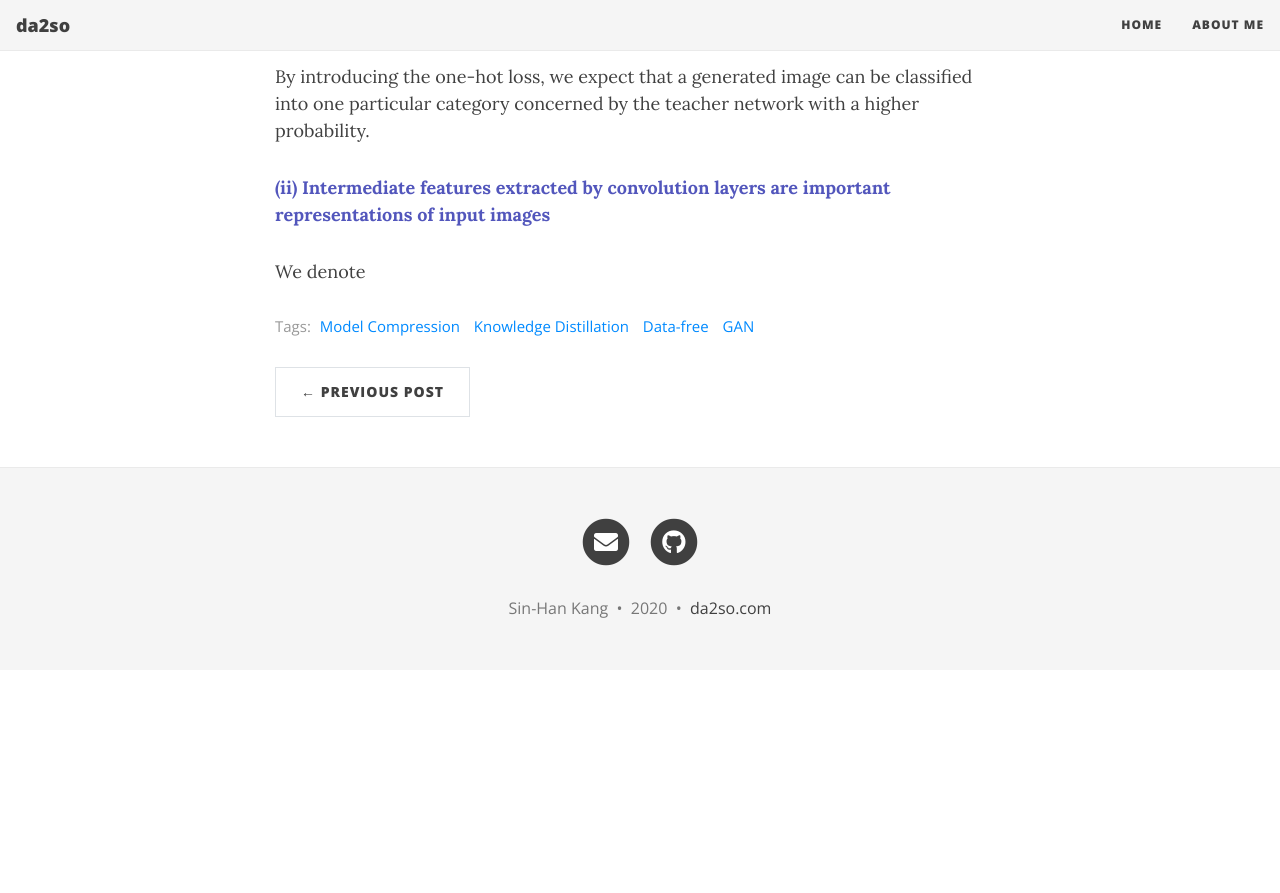
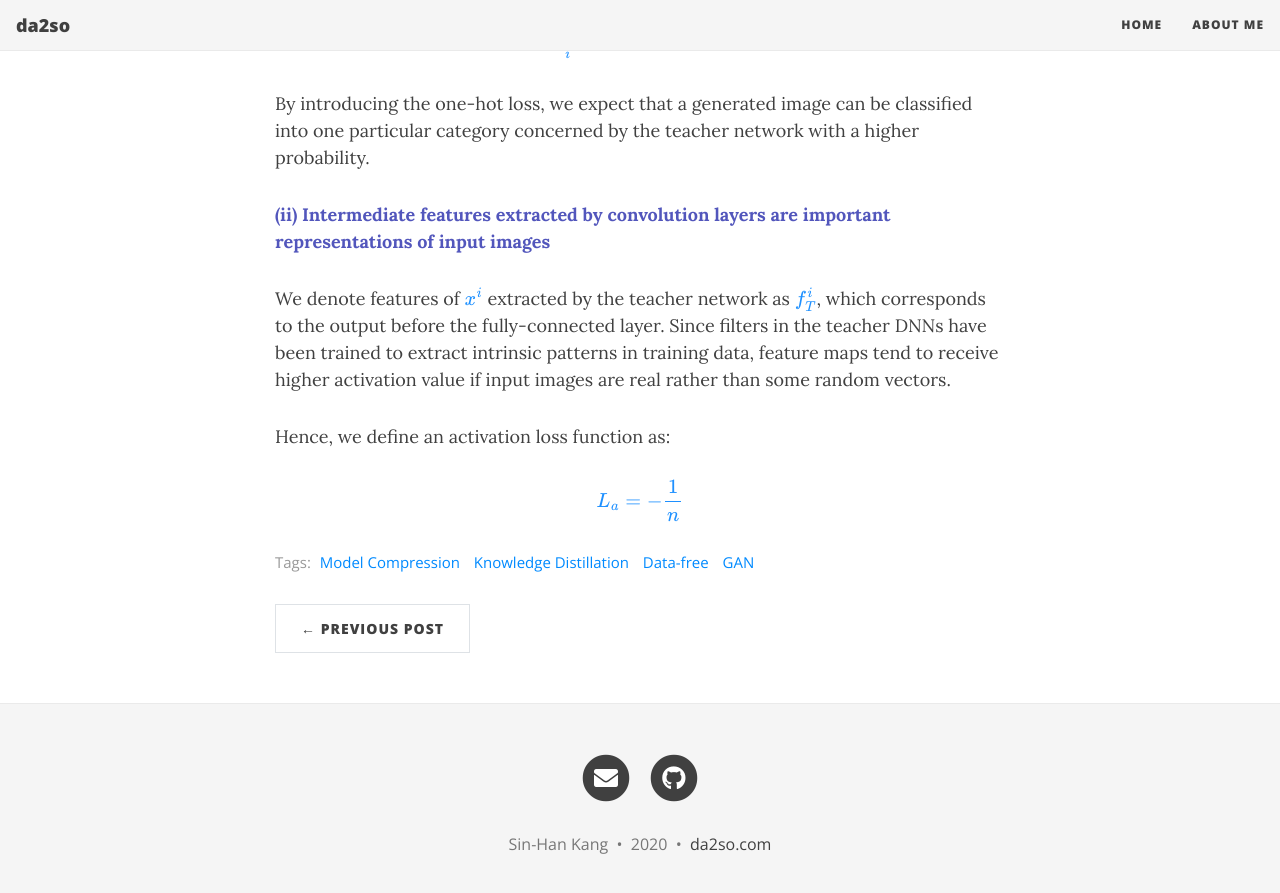
Before and after one commit to da2so/da2so.github.io, a Jekyll site: the page built from _posts/2020-08-13-Data-Free_Learning_of_Student_Networks.md, in a window 1280 px wide and 900 px high, scrolled down 2543 px. Shown: the top 893 px of the window. Built offline with Jekyll 4.4.1, drawn with Linux system fonts in a browser that asks for light colours; nearby versions of some CDN libraries; formulas are drawn with MathJax 3; before the commit the page ends 3213 px from its top, so only the background shows below that; some of the changed text lies outside the part shown.

Commit message:
Update 2020-08-13-Data-Free_Learning_of_Student_Networks.md

```diff
--- a/_posts/2020-08-13-Data-Free_Learning_of_Student_Networks.md
+++ b/_posts/2020-08-13-Data-Free_Learning_of_Student_Networks.md
@@ -45,7 +45,7 @@
 
 <span style="color:DodgerBlue">
 \\[
-L_G= \mathbb{E}_\{ y \sim p_\{data\}(y) \} \[ log D(y) \]
+L_G= \mathbb{E}_\{ y \sim p_d(y) \} \[ log D(y) \] + \mathbb{E}_\{z \sim p_z(z) \} \[log (1-D(G(z)))\] \quad \cdots Eq. (2)
 \\]
 </span>
 
@@ -81,4 +81,12 @@
 <span style="color:#5256BC"><b>(ii) Intermediate features extracted by convolution layers are important representations of input images</b></span>
 
 
-We denote
+We denote features of <span style="color:DodgerBlue">$x^i$</span> extracted by the teacher network as <span style="color:DodgerBlue">$f^i_T$</span>, which corresponds to the output before the fully-connected layer. Since filters in the teacher DNNs have been trained to extract intrinsic patterns in training data, feature maps tend to receive higher activation value if input images are real rather than some random vectors.
+
+Hence, we define an activation loss function as:
+
+<span style="color:DodgerBlue">
+\\[
+L_a=-\frac{1}{n}
+\\]
+</span>
```
